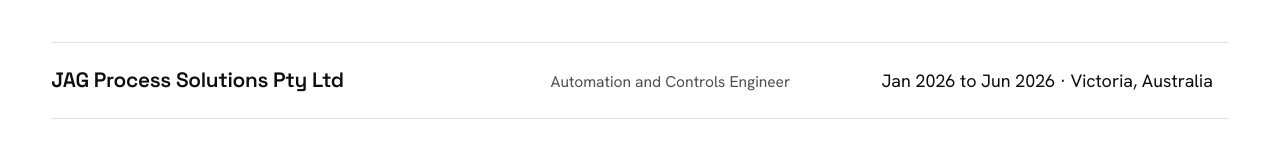
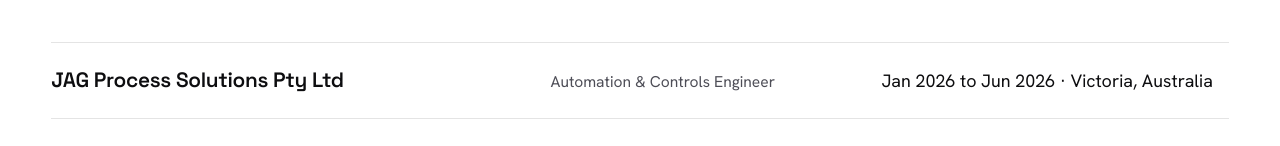
Before and after one commit to Sajeevanveeriah/sajeevanveeriah.github.io, a Next.js app: page /employers in a window 1280 px wide. Shown: the part 567-713 px from the top of the page. Built offline with nearby package versions, Linux system fonts and the light colour scheme.

Commit message:
Resolve confirmed JAG title

```diff
--- a/src/content/employers.ts
+++ b/src/content/employers.ts
@@ -128,7 +128,7 @@
   {
     slug: 'jag-process-solutions',
     company: 'JAG Process Solutions Pty Ltd',
-    title: 'Automation and Controls Engineer',
+    title: 'Automation & Controls Engineer',
     period: 'Jan 2026 to Jun 2026',
     location: 'Victoria, Australia',
     companyFacts: [
@@ -255,7 +255,6 @@
       // carrying the name would publish exactly what this item forbids.
       // The instruction is preserved; only the name is withheld.
       'Whether any client may be named publicly. Default is to name none. The one client named in the source brief must not be named: it was a JAG client, never an employer.',
-      'TODO CONFIRM: the title. Resume Rev09 reads "Automation Engineer"; both content files read "Automation and Controls Engineer". These are not contradictory, so neither was overwritten, but only Saj can say which is the title of record.',
     ],
   },
   {
@@ -911,7 +910,7 @@
     ],
     [
       'JAG Process Solutions',
-      'Automation and controls engineer',
+      'Automation & Controls Engineer',
       'Control logic, HMI, field devices, drives, AMR fleet operations, industrial networking, GMP qualification',
     ],
   ] as const,
```
